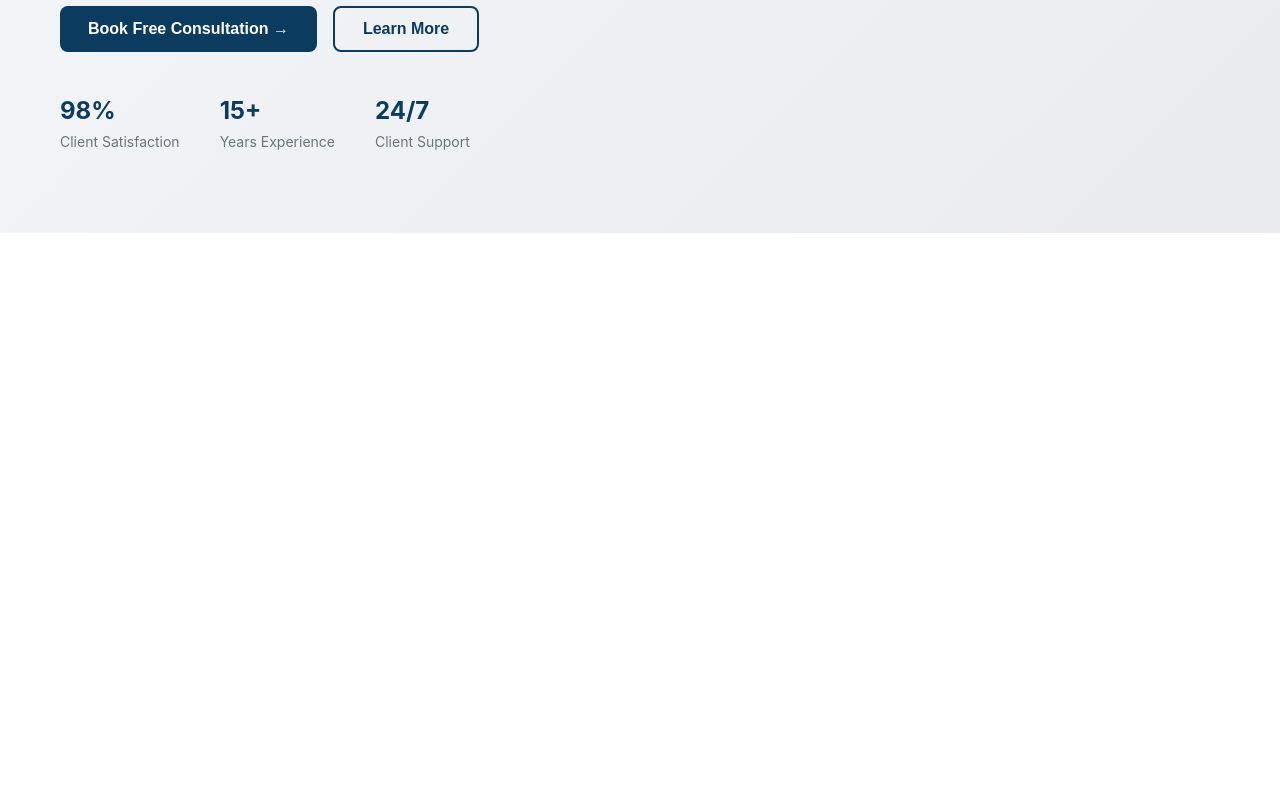
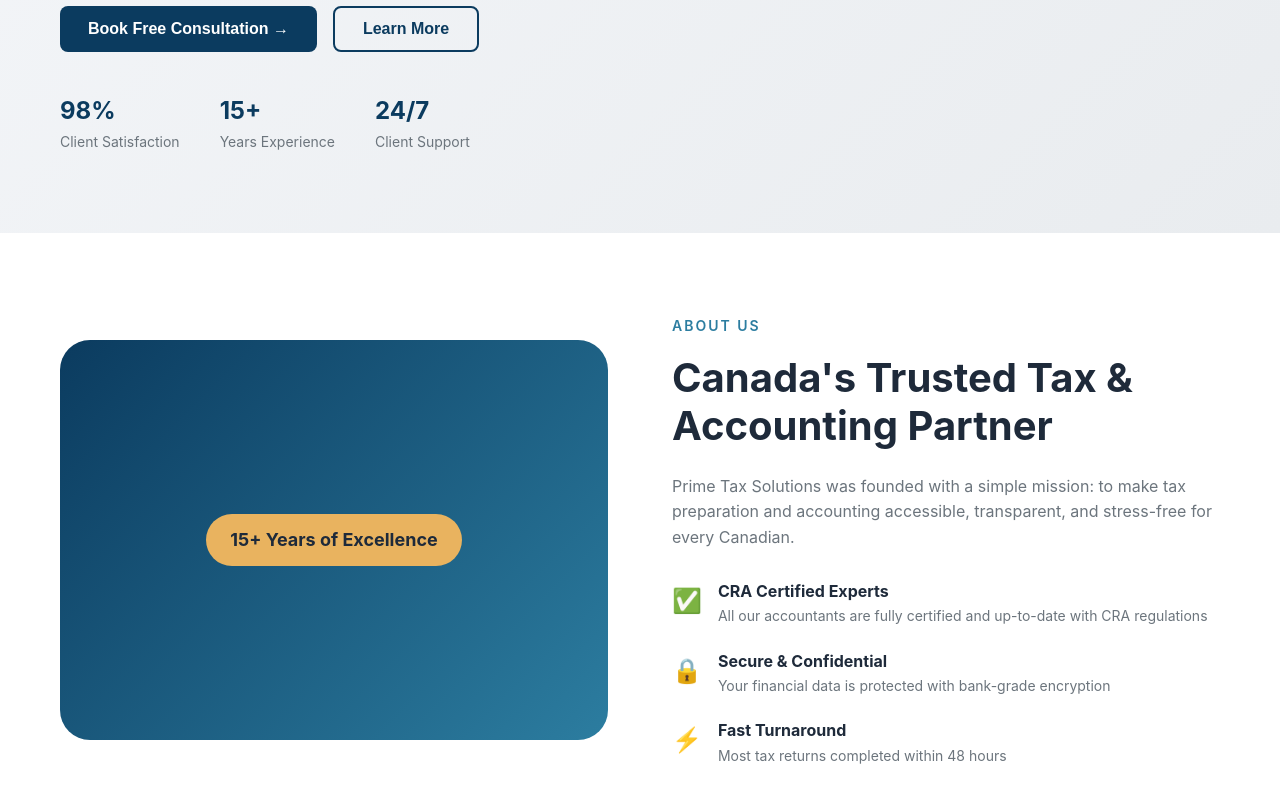
Before and after one commit to KingArtist18/prime-tax-solutions, a React (Vite) app: page / in a window 1280 px wide. Shown: the part 576-1376 px from the top of the page. Before the commit the page ends 809 px from the top, so only its background shows below. Built offline with nearby package versions, Linux system fonts and the light colour scheme; the HTML template or start-up script is replaced by a standard one.

Commit message:
Add About section component with features and CRA certified badge

```diff
--- a/src/App.jsx
+++ b/src/App.jsx
@@ -1,5 +1,6 @@
 import Navbar from './components/Navbar'
 import Hero from './components/Hero'
+import About from './components/About'
 
 function App() {
   return (
@@ -7,6 +8,7 @@
       <Navbar />
       <main>
         <Hero />
+        <About />
       </main>
     </div>
   )
--- /dev/null
+++ b/src/components/About.jsx
@@ -0,0 +1,49 @@
+const About = () => {
+  return (
+    <section id="about" className="about">
+      <div className="container">
+        <div className="about-container">
+          <div className="about-image">
+            <div className="about-image-inner">
+              <div className="exp-badge">15+ Years of Excellence</div>
+            </div>
+          </div>
+          <div className="about-content">
+            <span className="section-tag">About Us</span>
+            <h2>Canada's Trusted Tax & Accounting Partner</h2>
+            <p>
+              Prime Tax Solutions was founded with a simple mission: to make tax
+              preparation and accounting accessible, transparent, and stress-free
+              for every Canadian.
+            </p>
+            <div className="about-features">
+              <div className="feature">
+                <div className="feature-icon">✅</div>
+                <div>
+                  <h4>CRA Certified Experts</h4>
+                  <p>All our accountants are fully certified and up-to-date with CRA regulations</p>
+                </div>
+              </div>
+              <div className="feature">
+                <div className="feature-icon">🔒</div>
+                <div>
+                  <h4>Secure & Confidential</h4>
+                  <p>Your financial data is protected with bank-grade encryption</p>
+                </div>
+              </div>
+              <div className="feature">
+                <div className="feature-icon">⚡</div>
+                <div>
+                  <h4>Fast Turnaround</h4>
+                  <p>Most tax returns completed within 48 hours</p>
+                </div>
+              </div>
+            </div>
+          </div>
+        </div>
+      </div>
+    </section>
+  )
+}
+
+export default About
--- a/src/index.css
+++ b/src/index.css
@@ -314,3 +314,100 @@
     display: none;
   }
 }
+
+/* About Section Styles */
+.about {
+  background: var(--white);
+  padding: 80px 0;
+}
+
+.about-container {
+  display: grid;
+  grid-template-columns: 1fr 1fr;
+  gap: 4rem;
+  align-items: center;
+}
+
+.about-image {
+  position: relative;
+}
+
+.about-image-inner {
+  background: linear-gradient(135deg, var(--primary) 0%, var(--secondary) 100%);
+  border-radius: 30px;
+  height: 400px;
+  position: relative;
+  display: flex;
+  align-items: center;
+  justify-content: center;
+}
+
+.exp-badge {
+  background: var(--accent);
+  color: var(--dark);
+  padding: 12px 24px;
+  border-radius: 50px;
+  font-weight: 700;
+  font-size: 1.125rem;
+}
+
+.section-tag {
+  color: var(--secondary);
+  font-weight: 600;
+  text-transform: uppercase;
+  letter-spacing: 2px;
+  font-size: 0.875rem;
+  display: inline-block;
+  margin-bottom: 1rem;
+}
+
+.about-content h2 {
+  text-align: left;
+  margin-bottom: 1.5rem;
+  font-size: 2.5rem;
+}
+
+.about-content > p {
+  color: var(--gray);
+  margin-bottom: 2rem;
+}
+
+.about-features {
+  display: flex;
+  flex-direction: column;
+  gap: 1.5rem;
+}
+
+.feature {
+  display: flex;
+  gap: 1rem;
+  align-items: flex-start;
+}
+
+.feature-icon {
+  font-size: 1.5rem;
+}
+
+.feature h4 {
+  margin-bottom: 0.25rem;
+}
+
+.feature p {
+  color: var(--gray);
+  font-size: 0.875rem;
+}
+
+@media (max-width: 768px) {
+  .about-container {
+    grid-template-columns: 1fr;
+  }
+
+  .about-content h2 {
+    text-align: center;
+  }
+
+  .section-tag {
+    text-align: center;
+    display: block;
+  }
+}
```
